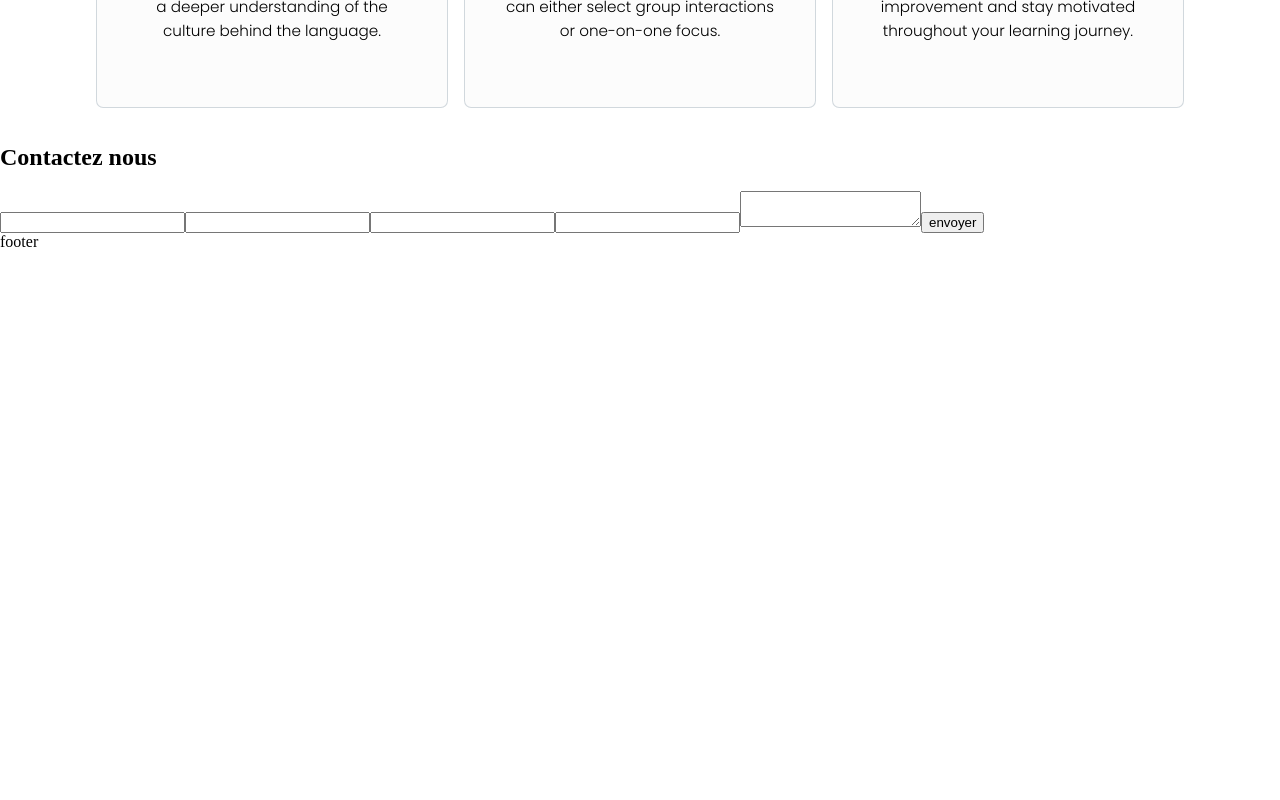
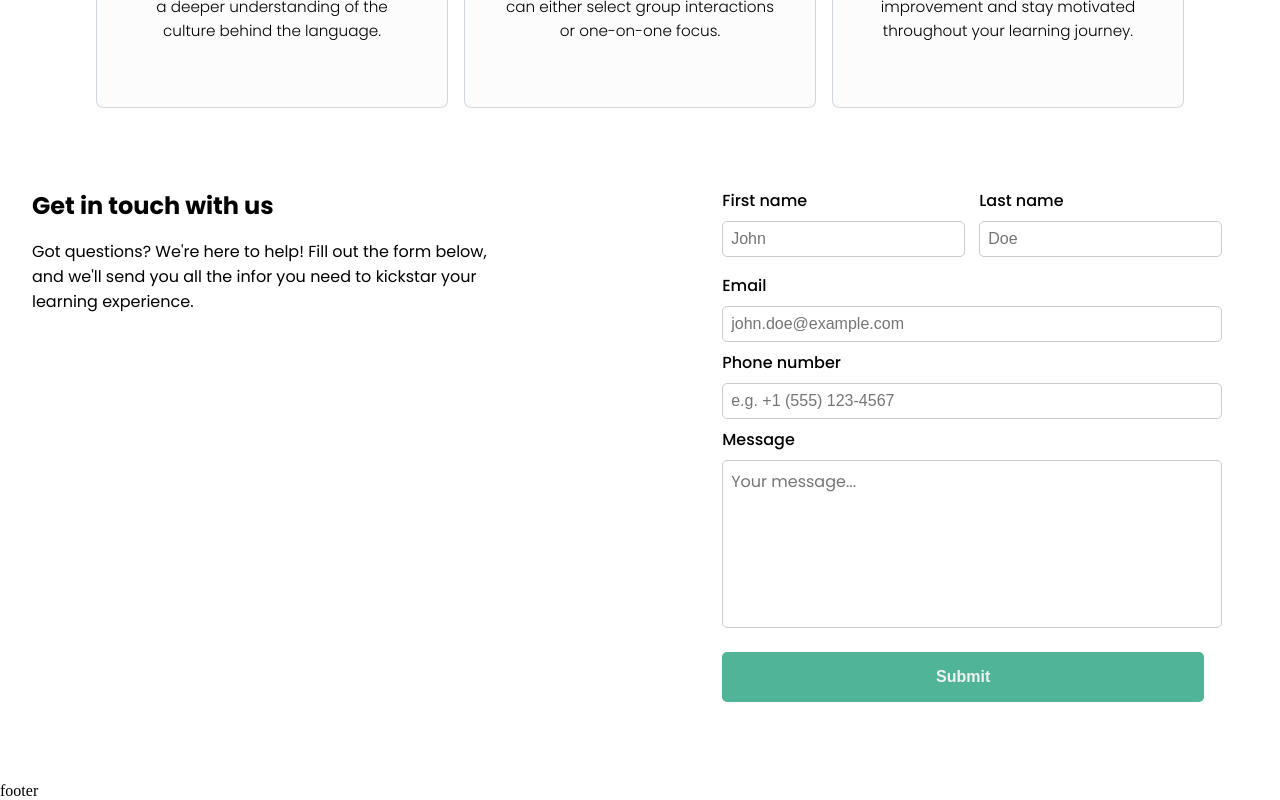
Before and after one commit to k1ssa1/linguatech-client-app, a React (Vite) app: page / in a window 1280 px wide. Shown: the part 1180-1980 px from the top of the page. Before the commit the page ends 1431 px from the top, so only its background shows below. Built offline with nearby package versions, Linux system fonts and the light colour scheme.

Commit message:
fix: lead capture form style and layout

```diff
--- a/src/components/forms/contact/Contact.jsx
+++ b/src/components/forms/contact/Contact.jsx
@@ -1,5 +1,6 @@
 import { useState } from "react";
 
+import styles from "./Contact.module.css"
 
 const Contact = () => {
 
@@ -43,17 +44,37 @@ const Contact = () => {
     }
 
     return (
-        <>
-            <h2>Contactez nous</h2>
-            <form onSubmit={handleSubmit}>
-                <input type="text" name="prenom" value={contactData.prenom} onChange={handleChange}/>
-                <input type="text" name="nom" value={contactData.nom} onChange={handleChange}/>
-                <input type="email" name="email" value={contactData.email} onChange={handleChange}/>
-                <input type="text" name="telephone" value={contactData.telephone} onChange={handleChange}/>
-                <textarea type="text" name="message" value={contactData.message} onChange={handleChange}/>
-                <button type="submit">envoyer</button>
+        <section className={styles.main}>
+            <div className={styles.header}>
+                <h2>Get in touch with us</h2>
+                <p>Got questions? We&apos;re here to help! Fill out the form below, and we&apos;ll send you all the infor you need to kickstar your learning experience.</p>
+            </div>
+            <form onSubmit={handleSubmit} className={styles.lead_capture}>
+                <div className={styles.name_section}>
+                    <div className={styles.pname_section}>
+                        <label htmlFor="prenom" className={styles.label}>First name</label>
+                        <input type="text" name="prenom" placeholder="John" value={contactData.prenom} onChange={handleChange}/>
+                    </div>
+                    <div className={styles.fname_section}>
+                        <label htmlFor="nom" className={styles.label}>Last name</label>
+                        <input type="text" name="nom" placeholder="Doe"  value={contactData.nom} onChange={handleChange}/>
+                    </div>
+                </div>
+                <div className={styles.email_section}>
+                    <label htmlFor="email" className={styles.label}>Email</label>
+                    <input type="email" name="email" placeholder="john.doe@example.com"  value={contactData.email} onChange={handleChange}/>
+                </div>
+                <div className={styles.phone_section}>
+                    <label htmlFor="telephone" className={styles.label}>Phone number</label>
+                    <input type="text" name="telephone" placeholder="e.g. +1 (555) 123-4567"  value={contactData.telephone} onChange={handleChange}/>
+                </div>
+                <div className={styles.message_section}>
+                    <label htmlFor="message" className={styles.label}>Message</label>
+                    <textarea type="text" name="message" placeholder="Your message..." value={contactData.message} onChange={handleChange}/>
+                </div>
+                <button type="submit" className={styles.submit_btn}>Submit</button>
             </form>
-        </>
+        </section>
      );
 }
 
--- a/src/components/forms/contact/Contact.module.css
+++ b/src/components/forms/contact/Contact.module.css
@@ -0,0 +1,91 @@
+.main{
+    display: grid;
+    grid-template-columns: 40% 60%;
+    gap: 5rem;
+    padding: 2rem;
+    margin: 2rem 0;
+    font-family: "poppins", Arial, Helvetica, sans-serif;
+    justify-items: center;
+}
+
+.header{
+    display: flex;
+    flex-direction: column;
+}
+
+.header h2, .header p{
+    color: #010101
+}
+
+.header h2{
+    font-size: 1.5rem;
+    margin: 0;
+}
+
+.header p{
+    font-size: 1rem;
+    margin: 1rem 0
+}
+
+.lead_capture{
+    max-width: 600px
+}
+
+.lead_capture div{
+    margin: 0 0 0.5rem
+}
+
+.name_section, .pname_section, .fname_section, .email_section, .phone_section, .message_section{
+    display: flex;
+}
+
+.name_section{
+    flex-direction: row;
+    justify-content: space-between;
+    gap: 2rem
+}
+
+.fname_section, .pname_section, .email_section, .phone_section, .message_section{
+    flex-direction: column;
+}
+
+.label{
+    font-weight: 500;
+    margin: 0 0 0.5rem 0;
+    display: block;
+}
+
+input, textarea{
+    width: 100%;
+    padding: 0.5rem;
+    border: 1px solid #ccc;
+    border-radius: 5px;
+    font-size: 1rem
+}
+
+textarea{
+    resize: none;
+    min-height: 150px;
+    font-family: "poppins", Arial, Helvetica, sans-serif;
+}
+
+.submit_btn{
+    padding: 1rem;
+    background-color: #50B498;
+    color: #f1f1f1;
+    border: none;
+    border-radius: 5px;
+    cursor: pointer;
+    margin: 1rem 0;
+    width: 100%;
+    font-size: 1rem;
+    font-weight: 600;
+    text-transform: capitalize;
+    transition: 0.2s;
+}
+
+.submit_btn:hover{
+    box-shadow: 0 4px 8px #00000033;
+    background-color: #4bc7a4;
+    transition: 0.4s;
+}
```
